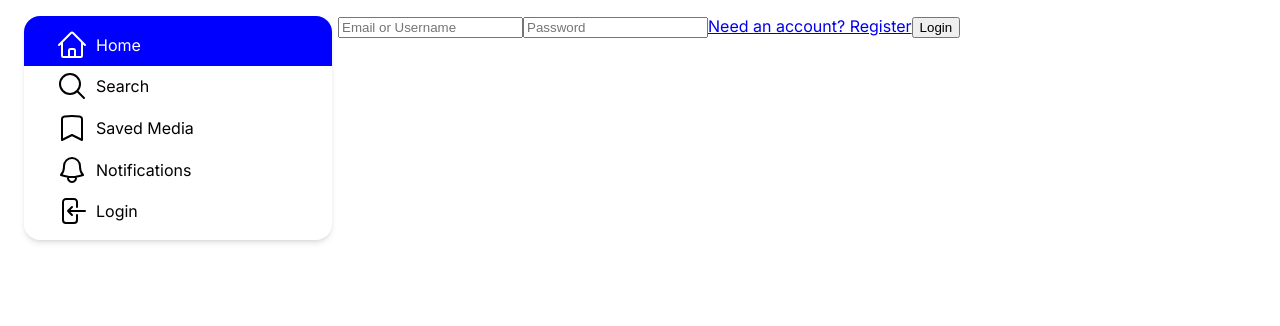
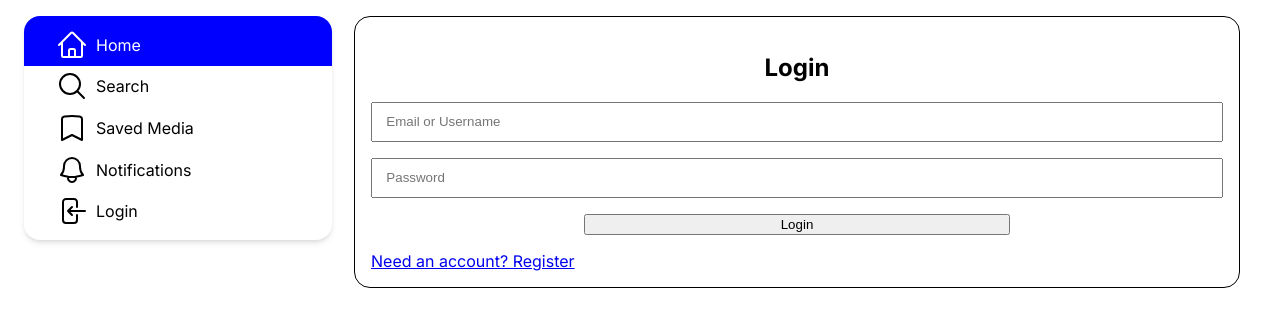
Before and after one commit to CasterraDev/Social-Media, a Next.js app: page /login in a window 1280 px wide. Shown: the top 326 px of the page. Built offline with nearby package versions, Linux system fonts and the light colour scheme; no server answers.

Commit message:
Basic login form styling

```diff
--- a/src/components/LoginForm.tsx
+++ b/src/components/LoginForm.tsx
@@ -30,7 +30,7 @@ export default function LoginForm() {
                 callbackUrl: "http://localhost:3000/",
             })
 
-            if (res?.error){
+            if (res?.error) {
                 console.log(res.error);
                 setError("Invalid Credentials.");
                 return;
@@ -44,17 +44,20 @@ export default function LoginForm() {
     }
 
     return (
-        <div>
-            <form onSubmit={handleForm}>
+        <div className={styles.loginformWrapper}>
+            <h2 className={styles.header}>
+                Login
+            </h2>
+            <form className={styles.form} onSubmit={handleForm}>
                 <input type="text" name="EmailUsername" placeholder="Email or Username" />
                 <input type="password" name="Password" placeholder="Password" />
-                {error && <div className={styles.error}>{error}</div>}
+                <button className={styles.submit} type="submit">
+                    Login
+                </button>
                 <Link href="/register" className={styles.register}>
                     Need an account? Register
                 </Link>
-                <button type="submit">
-                    Login
-                </button>
+                {error && <div className={styles.error}>{error}</div>}
             </form>
         </div>
     )
--- a/src/css/LoginForm.module.css
+++ b/src/css/LoginForm.module.css
@@ -0,0 +1,27 @@
+.loginformWrapper{
+    padding: 1em;
+    margin: 1em;
+    margin-top: 0;
+    border: 1px solid black;
+    border-radius: 1em;
+}
+
+.header{
+    text-align: center;
+}
+
+.form{
+    display: flex;
+    flex-direction: column;
+    gap: 1em;
+}
+
+.form input{
+    padding: 1em;
+    height: 3em;
+}
+
+.submit{
+    margin: auto;
+    width: 50%;
+}
```
